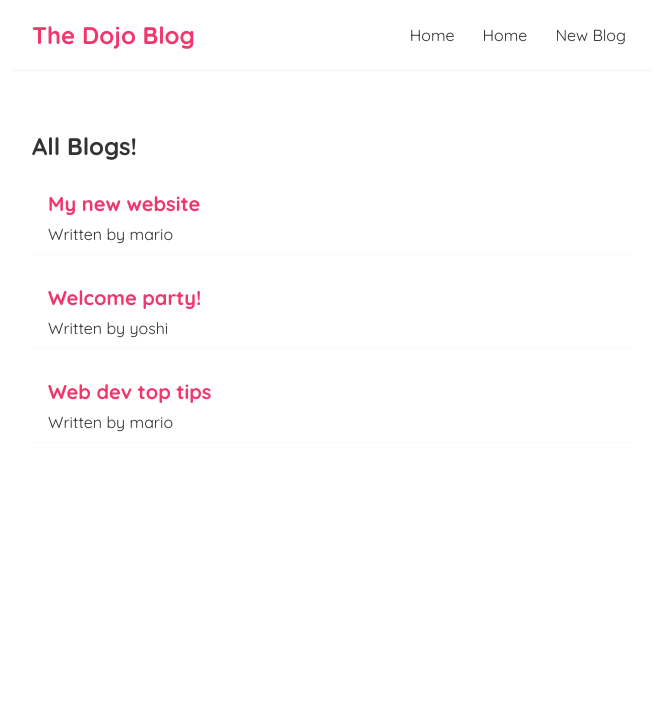
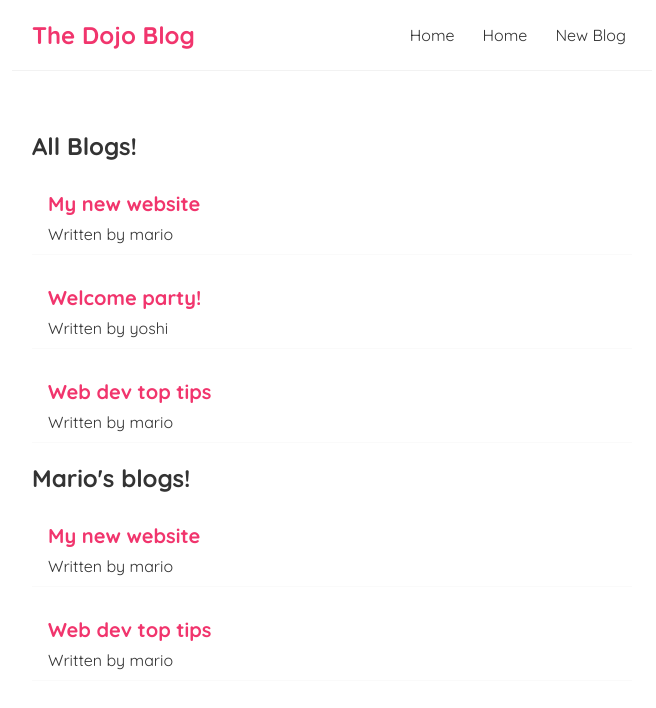
Before and after one commit to pixelzee3/dojo-blog, a React (Create React App) app: page / in a window 1280 px wide. Shown: the top 708 px of the page, without its empty margins (308-964 px from the left). Built offline with nearby package versions, Linux system fonts and the light colour scheme.

Commit message:
Reused BlogList component for blogs written by mario.

```diff
--- a/src/Home.jsx
+++ b/src/Home.jsx
@@ -11,6 +11,7 @@
     return (
         <div className="home">
             <BlogList blogs={blogs} title="All Blogs!" />
+            <BlogList blogs={blogs.filter(blog => blog.author === 'mario' ? true : false)} title="Mario's blogs!" />
         </div>
     );
 }
```
